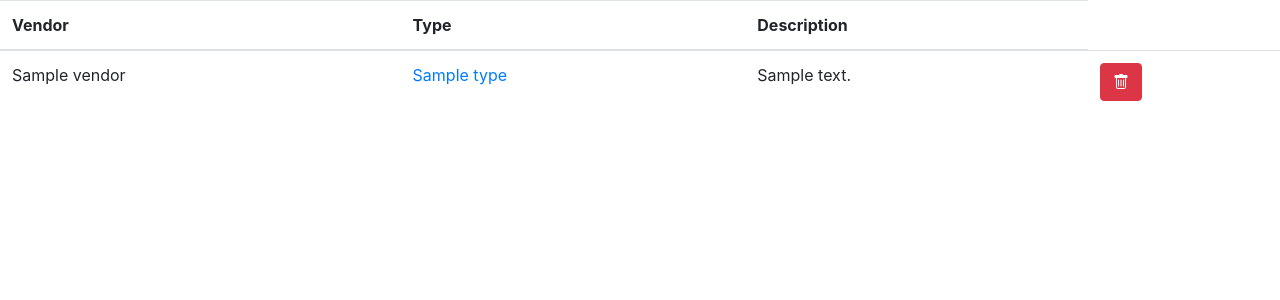
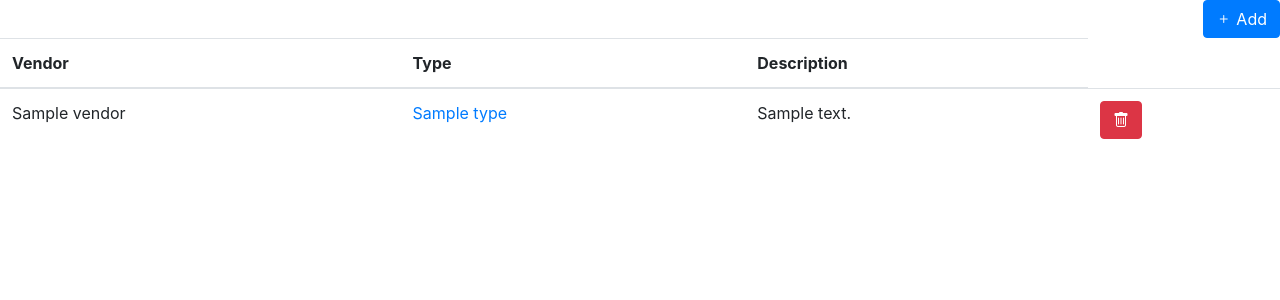
Before and after one commit to the-moog/openshed, a Django app: template items/templates/items/types.html in a window 1280 px wide. Shown: the part 56-356 px from the top of the page. Run offline with Django 3.2, Linux system fonts and the light colour scheme; the template is opened without the code that fills it: most values are stand-ins (such as "Sample title", 1, 10 or a date in 2020); some libraries are stand-ins or nearby versions.

Commit message:
Add type button added

```diff
--- a/items/templates/items/types.html
+++ b/items/templates/items/types.html
@@ -1,6 +1,12 @@
 {% extends 'openshed/base.html' %}
 
 {% block content %}
+<div class="float-right noprint">
+   <a class="btn btn-primary" href="/items/add-type">
+      <span class="bi-plus"></span>
+      Add
+   </a>
+</div>
 <table class="table">
   <thead>
     <tr>
```
